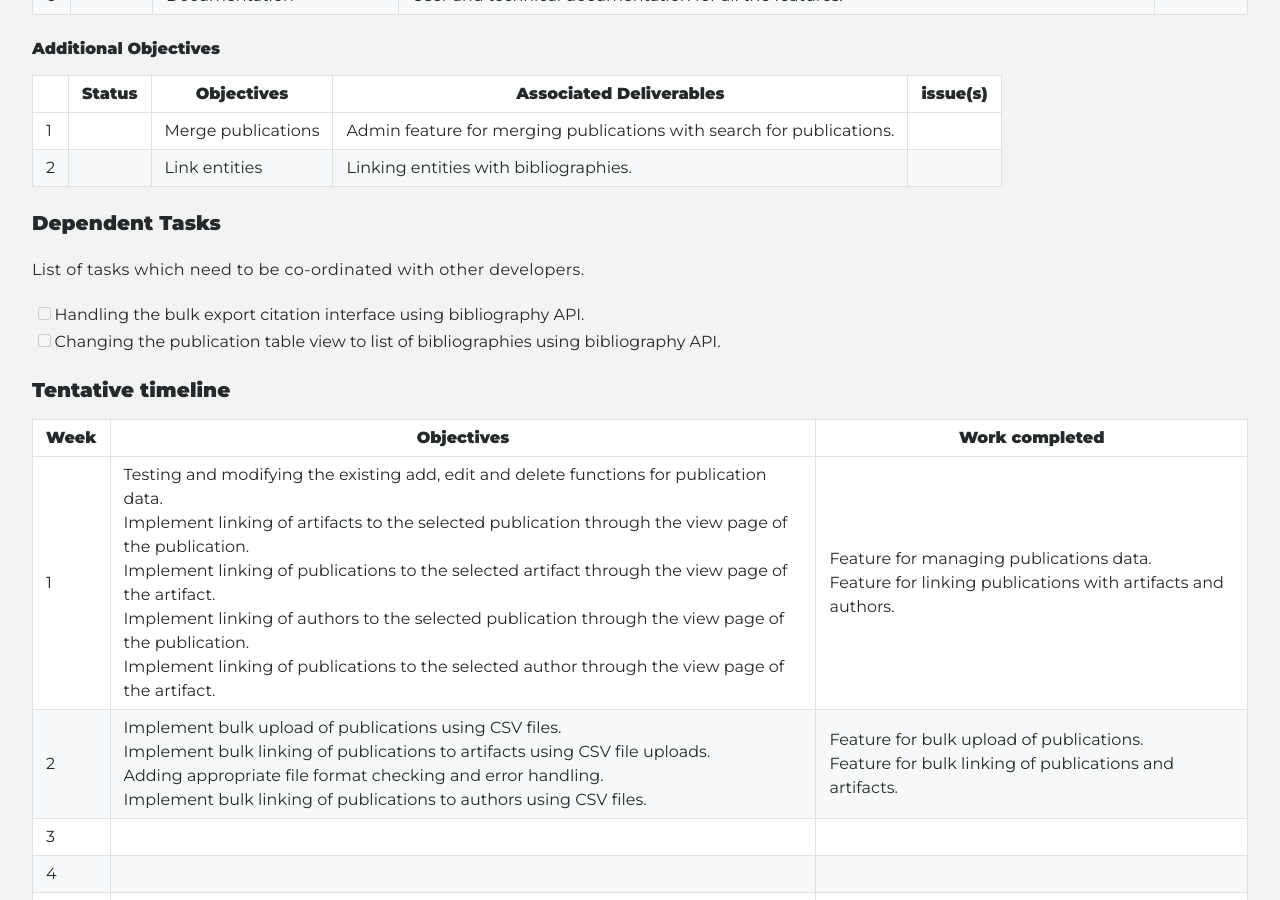
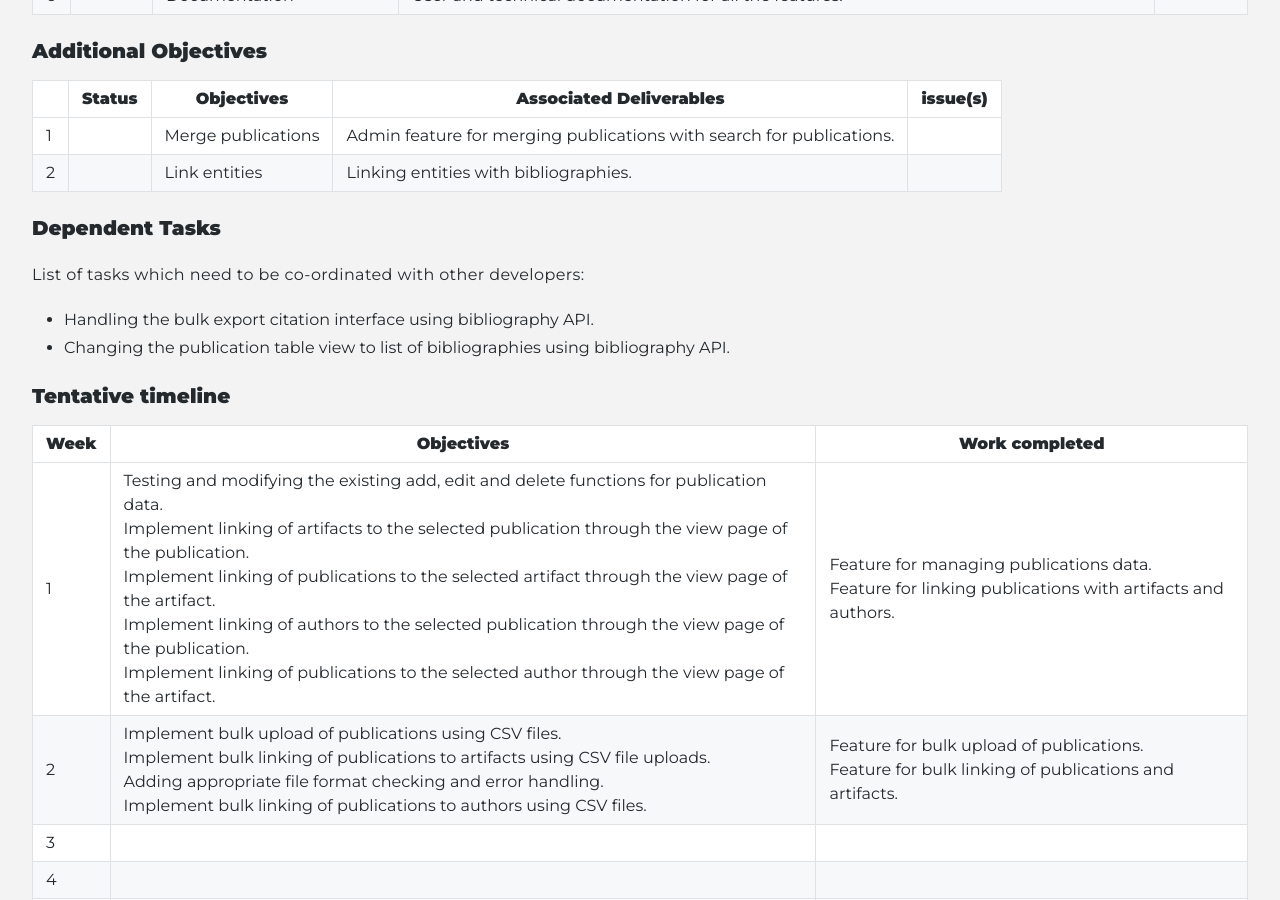
Before and after one commit to cdli-gh/blog, a Jekyll site: the page built from _blog/gsoc20/bibliography/index.md, in a window 1280 px wide and 900 px high, scrolled down 880 px. Built offline with Jekyll 4.4.1, drawn with Linux system fonts in a browser that asks for light colours; emoji names are drawn with the system emoji font; Markdown is read by kramdown in place of the engine named in the settings.

Commit message:
formatting

```diff
--- a/_blog/gsoc20/bibliography/index.md
+++ b/_blog/gsoc20/bibliography/index.md
@@ -27,7 +27,7 @@ easily manageable by the admin, and also have a nice linked display.
 | 6 |  | Documentation           | User and technical documentation for all the features.                                      |          |
 
 
-#### Additional Objectives
+### Additional Objectives
 
 | | Status  | Objectives         | Associated Deliverables                                             | issue(s) |
 | --- | --- | ------------------ | ------------------------------------------------------------------- | -------- |
@@ -36,10 +36,10 @@ easily manageable by the admin, and also have a nice linked display.
 
 
 ### Dependent Tasks
-List of tasks which need to be co-ordinated with other developers.
+List of tasks which need to be co-ordinated with other developers:
 
-- [ ] Handling the bulk export citation interface using bibliography API.
-- [ ] Changing the publication table view to list of bibliographies using bibliography API.
+- Handling the bulk export citation interface using bibliography API.
+- Changing the publication table view to list of bibliographies using bibliography API.
 
 ### Tentative timeline
 
```
